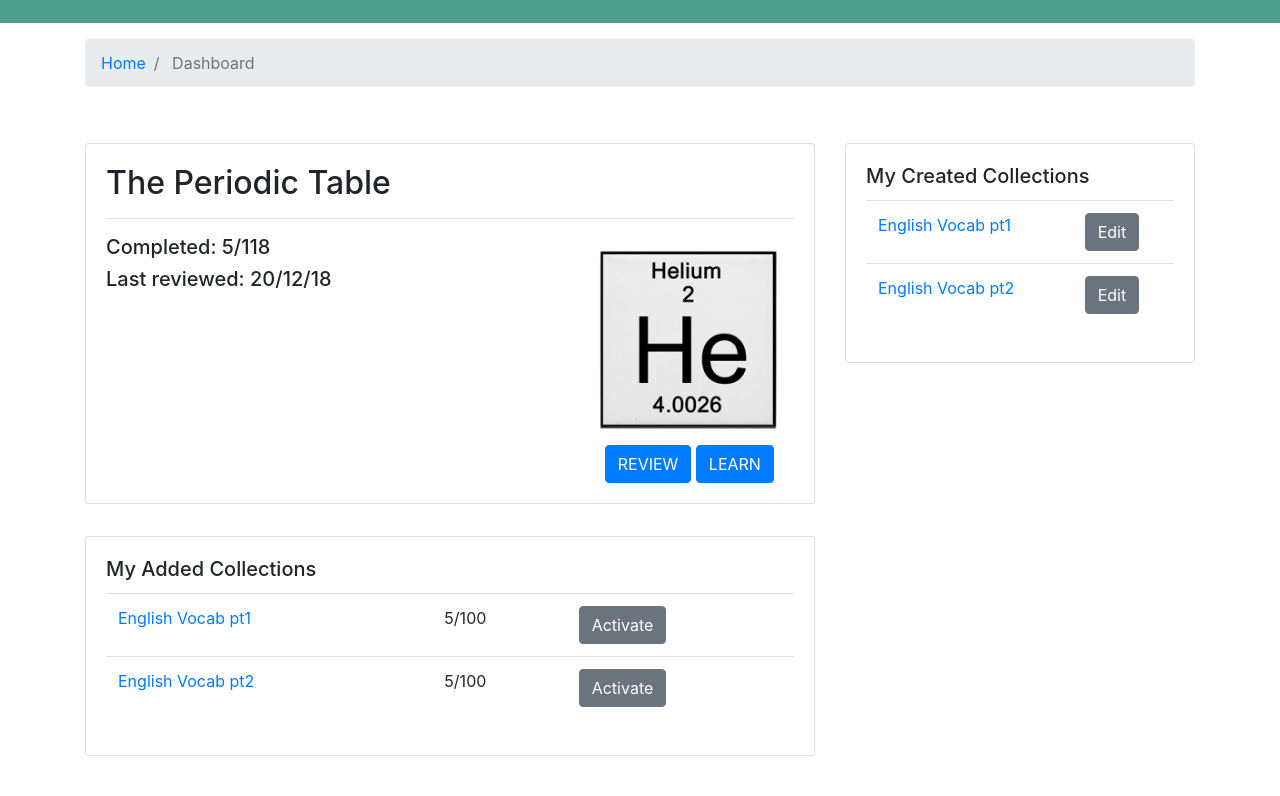
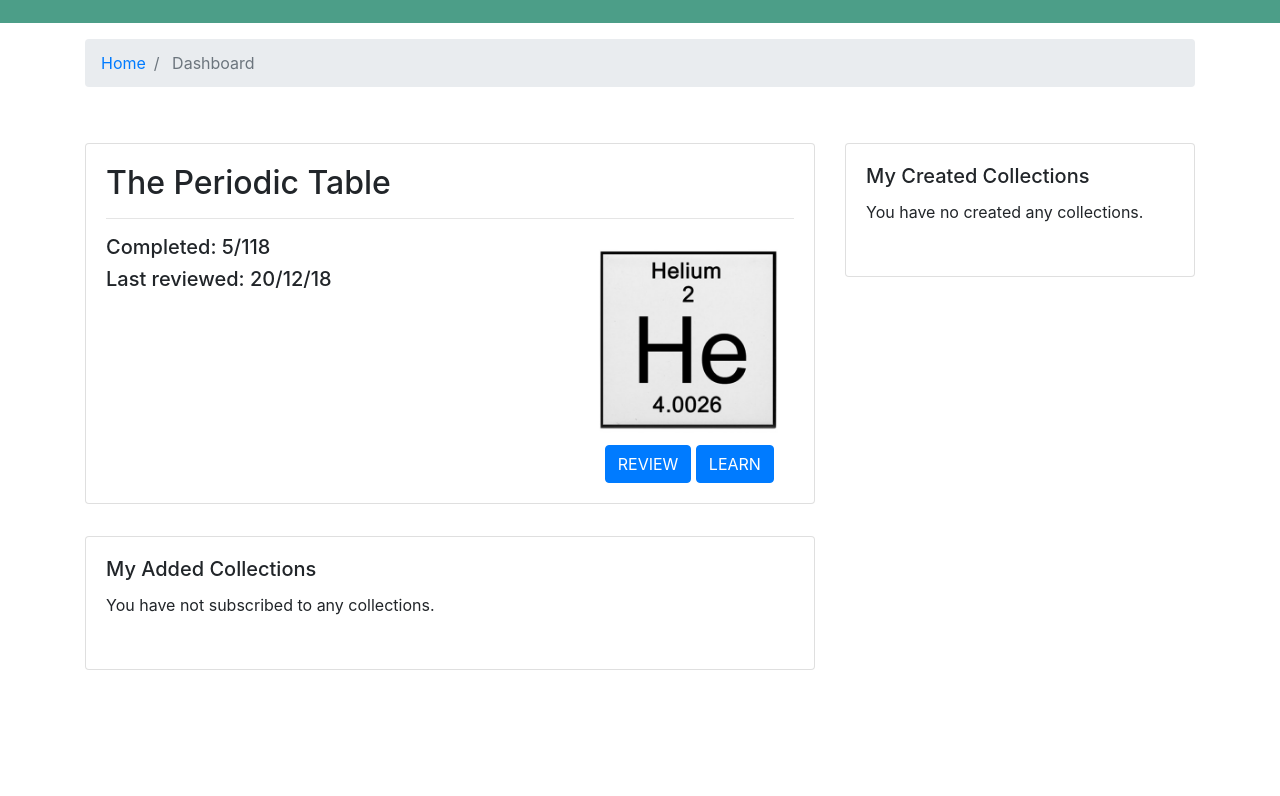
Before and after one commit to aali195/retain, a Django app: template templates/users/dashboard.html in a window 1280 px wide. Shown: the part 236-1032 px from the top of the page. After the commit the page ends 906 px from the top, so only its background shows below. Run offline with Django 3.2, Linux system fonts and the light colour scheme; the template is opened without the code that fills it, so the values that code supplies are empty; some libraries are stand-ins or nearby versions.

Commit message:
Implement dynamic linking on 'dashboard' template

```diff
--- a/templates/users/dashboard.html
+++ b/templates/users/dashboard.html
@@ -19,13 +19,14 @@
             <nav aria-label="breadcrumb">
                 <ol class="breadcrumb">
                     <li class="breadcrumb-item">
-                        <a href="index.html">Home</a>
+                        <a href="{% url 'index' %}">Home</a>
                     </li>
                     <li class="breadcrumb-item active"> Dashboard</li>
                 </ol>
             </nav>
         </div>
     </section>
+
     <section id="dashboard" class="py-4">
         <div class="container">
             <!-- Alerts -->
@@ -57,14 +58,16 @@
                             <h5 class="card-title">My Created Collections</h5>
                             <table class="table">
                                 <tbody>
+                                    {% if created %}
+                                        {% for collection in created %}
                                             <tr>
-                                        <td><a href="#" class="card-link">English Vocab pt1</a></td>
+                                                <td><a href="#" class="card-link">{{collection.title}}</a></td>
                                                 <td><a class="btn btn-secondary" href="#">Edit</a></td>
                                             </tr>
-                                    <tr>
-                                        <td><a href="#" class="card-link">English Vocab pt2</a></td>
-                                        <td><a class="btn btn-secondary" href="#">Edit</a></td>
-                                    </tr>
+                                        {% endfor %}
+                                    {% else %}
+                                        <p>You have no created any collections.</p>
+                                    {% endif %}
                                 </tbody>
                             </table>
                         </div>
@@ -76,16 +79,17 @@
                             <h5 class="card-title">My Added Collections</h5>
                             <table class="table">
                                 <tbody>
+                                    {% if subbed %}
+                                        {% for collection in subbed %}
                                             <tr>
-                                        <td><a href="#" class="card-link">English Vocab pt1</a></td>
+                                                <td><a href="#" class="card-link">{{collection.title}}</a></td>
                                                 <td>5/100</td>
                                                 <td><a class="btn btn-secondary" href="#">Activate</a></td>
                                             </tr>
-                                    <tr>
-                                        <td><a href="#" class="card-link">English Vocab pt2</a></td>
-                                        <td>5/100</td>
-                                        <td><a class="btn btn-secondary" href="#">Activate</a></td>
-                                    </tr>
+                                        {% endfor %}
+                                    {% else %}
+                                        <p>You have not subscribed to any collections.</p>
+                                    {% endif %}
                                 </tbody>
                             </table>
                         </div>
--- a/users/views.py
+++ b/users/views.py
@@ -4,6 +4,7 @@ from django.contrib import messages
 from .registeration import register_user
 from .login import login_user
 from .logout import logout_user
+from .dashboard import user_details
 
 def register(request):
     if request.method == 'POST':
@@ -35,4 +36,5 @@ def logout(request):
     return redirect('index')
 
 def dashboard(request):
-    return render(request, 'users/dashboard.html')
+    context = user_details(request)
+    return render(request, 'users/dashboard.html', context)
```
Also changed, not shown: users/dashboard.py (added, +24 -0 lines). Lines whose indentation alone changed are shown as unchanged.
